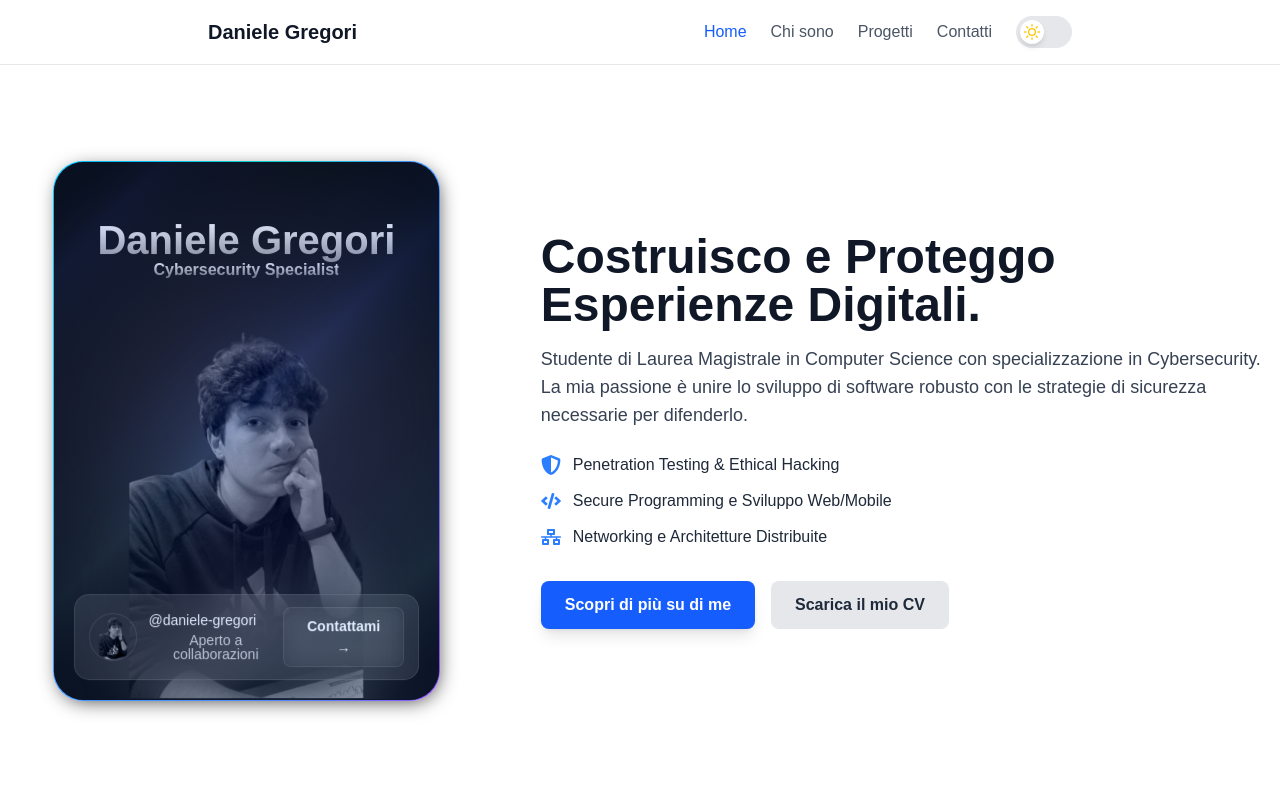
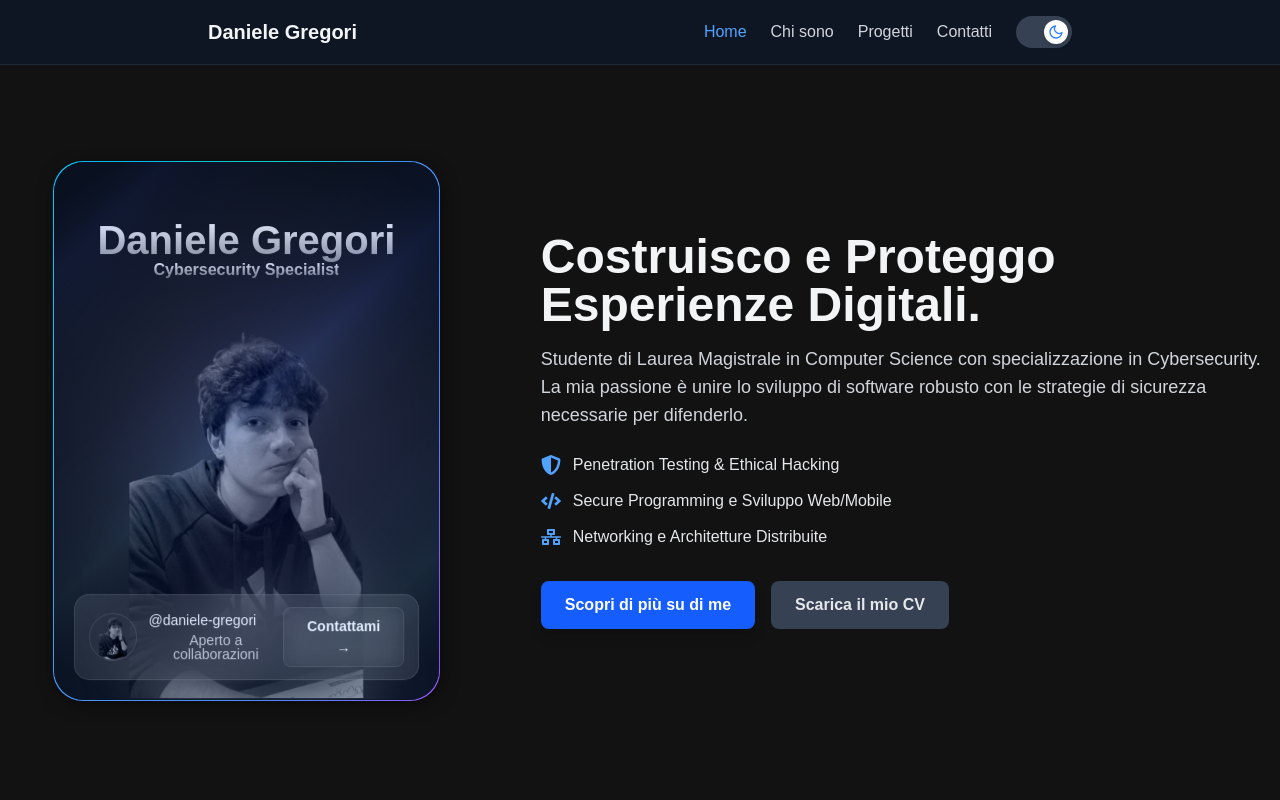
Before and after one commit to Daniele674/portfolio, a Next.js app: page / in a window 1280 px wide. Shown: the top 800 px of the page. Built offline with nearby package versions, Linux system fonts and the light colour scheme.

Commit message:
Enhance theming support with custom dark mode variables and animations; update layout for improved structure

```diff
--- a/app/globals.css
+++ b/app/globals.css
@@ -1,23 +1,40 @@
 @import "tailwindcss";
 
-body {
-    font-family: Arial, Helvetica, sans-serif;
+/* 1. Override del variant `dark` per usare la classe .dark su <html> */
+@custom-variant dark (&:where(.dark, .dark *));
+
+/* 2. Definizione di animazioni personalizzate all’interno di @theme inline */
+@theme inline {
+    --animate-meteor-effect: meteor 5s linear infinite;
+    @keyframes meteor {
+        0%   { transform: rotate(215deg) translateX(0);   opacity: 1; }
+        70%  { opacity: 1; }
+        100% { transform: rotate(215deg) translateX(-500px); opacity: 0; }
+    }
 }
 
-@theme inline {
-    --animate-meteor-effect: meteor 5s linear infinite;
+/* 3. Theme variables per light mode (e dark se non sovrascritto) */
+@theme {
+    --color-background: hsl(0 0% 98%); /* luce */
+    --color-text: hsl(0 0% 10%);
+}
 
-    @keyframes meteor {
-        0% {
-            transform: rotate(215deg) translateX(0);
-            opacity: 1;
-        }
-        70% {
-            opacity: 1;
-        }
-        100% {
-            transform: rotate(215deg) translateX(-500px);
-            opacity: 0;
-        }
+/* 4. Override delle variabili nel layer theme per dark mode */
+@layer theme {
+    .dark {
+        --color-background: hsl(0 0% 10%); /* versione scura */
+        --color-text:       hsl(0 0% 90%);
+        --animate-meteor-effect: meteor-dark 5s linear infinite;
+    }
+
+    @keyframes meteor-dark {
+        0%   { transform: rotate(215deg) translateX(0);   opacity: 1; }
+        70%  { opacity: 1; }
+        100% { transform: rotate(215deg) translateX(-500px); opacity: 0; }
+    }
+
+    /* 5. Font per il body */
+    body {
+        font-family: Arial, Helvetica, sans-serif;
     }
 }
--- a/app/providers.jsx
+++ b/app/providers.jsx
@@ -2,7 +2,7 @@ import {ThemeProvider} from 'next-themes'
 
 export function Providers({children}) {
     return (
-        <ThemeProvider attribute="class" defaultTheme="light">
+        <ThemeProvider attribute="class" defaultTheme="dark" enableSystem={false} >
             {children}
         </ThemeProvider>
     )
```
Also changed, not shown: app/layout.js (+10 -14 lines).
